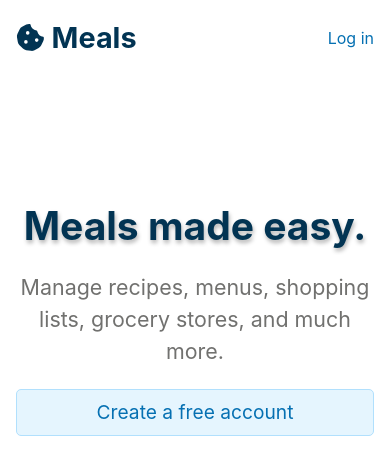
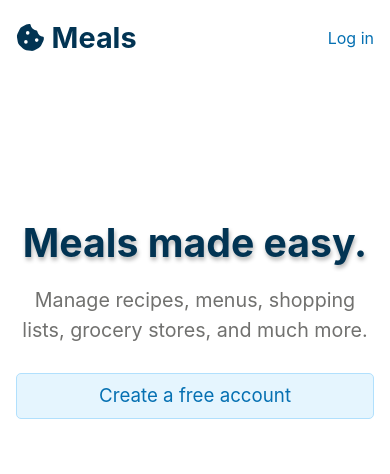
Before and after one commit to ptrhvns/meals-django-cra-untyped, a React (Create React App) app in the folder client/: page / in a window 390 px wide. Shown: the top 474 px of the page. Built offline with nearby package versions, Linux system fonts and the light colour scheme.

Commit message:
Ensure responsive text is zoomable

```diff
--- a/client/src/styles/components/RecipeTimes.scss
+++ b/client/src/styles/components/RecipeTimes.scss
@@ -12,7 +12,11 @@
   }
 
   .recipe-times-title {
-    font-size: clamp(typography.$font-size-h4, 2.5vw, typography.$font-size-h3);
+    font-size: clamp(
+      typography.$font-size-h4,
+      2vw + 0.75rem,
+      typography.$font-size-h3
+    );
   }
 
   .recipe-times-header-actions {
--- a/client/src/styles/components/RecipeTitleForm.scss
+++ b/client/src/styles/components/RecipeTitleForm.scss
@@ -34,7 +34,11 @@
   }
 
   .recipe-title-form-title {
-    font-size: clamp(typography.$font-size-h3, 3vw, typography.$font-size-h2);
+    font-size: clamp(
+      typography.$font-size-h3,
+      2.5vw + 0.75rem,
+      typography.$font-size-h2
+    );
     margin: 0;
   }
 
--- a/client/src/styles/routes/Home.scss
+++ b/client/src/styles/routes/Home.scss
@@ -14,14 +14,14 @@
     text-align: center;
 
     .home-hero-header {
-      font-size: clamp(1rem, 10vw, 4.5rem);
+      font-size: clamp(1rem, 8vw + 0.5rem, 4.5rem);
       margin: 0;
       text-shadow: decorations.$text-shadow-header;
     }
 
     .home-hero-subheader {
       color: map.get(colors.$colors, "gray");
-      font-size: clamp(1rem, 5.5vw, 1.5rem);
+      font-size: clamp(1rem, 3vw + 0.5rem, 1.5rem);
       max-width: 35rem;
     }
   }
@@ -32,7 +32,8 @@
     border: 1px solid map.get(colors.$colors, "blue-border");
     color: map.get(colors.$colors, "blue-fg");
     display: inline-block;
-    font-size: clamp(1rem, 5vw, 1.2rem);
+    font-size: clamp(1rem, 2.75vw + 0.5rem, 1.2rem);
+    margin-top: 0.5rem;
     max-width: 23rem;
     padding: 0.5rem 1rem;
     text-align: center;
```
